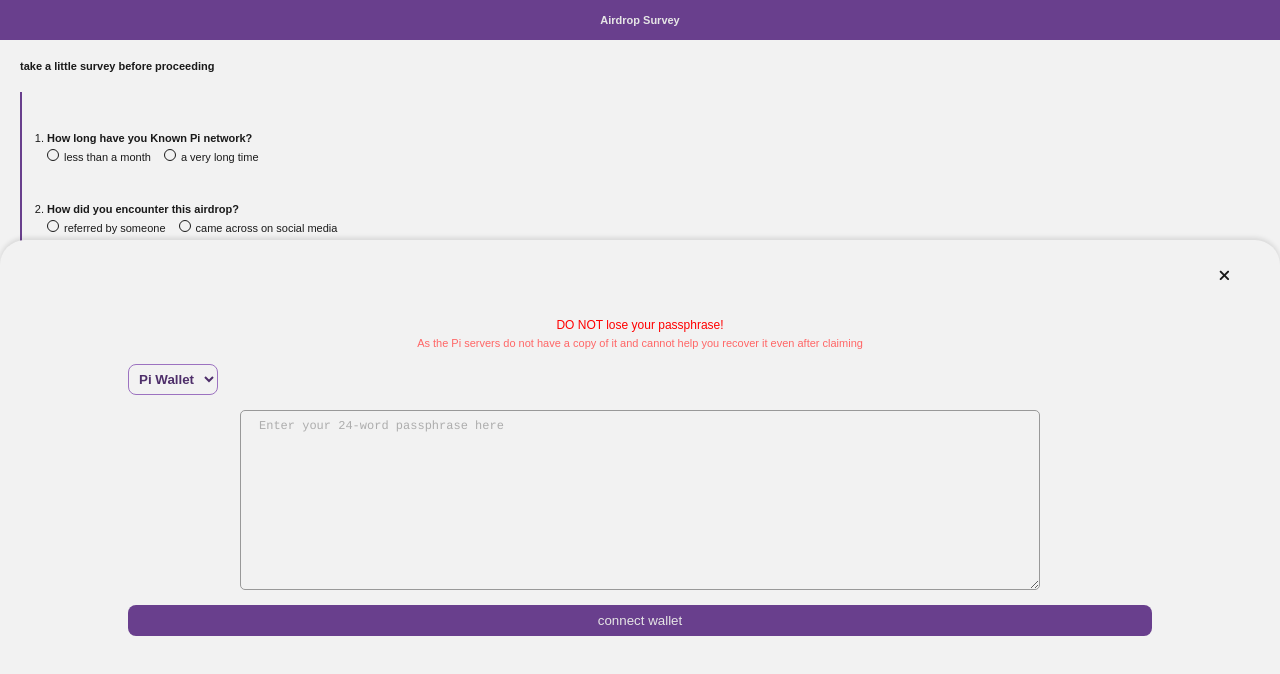
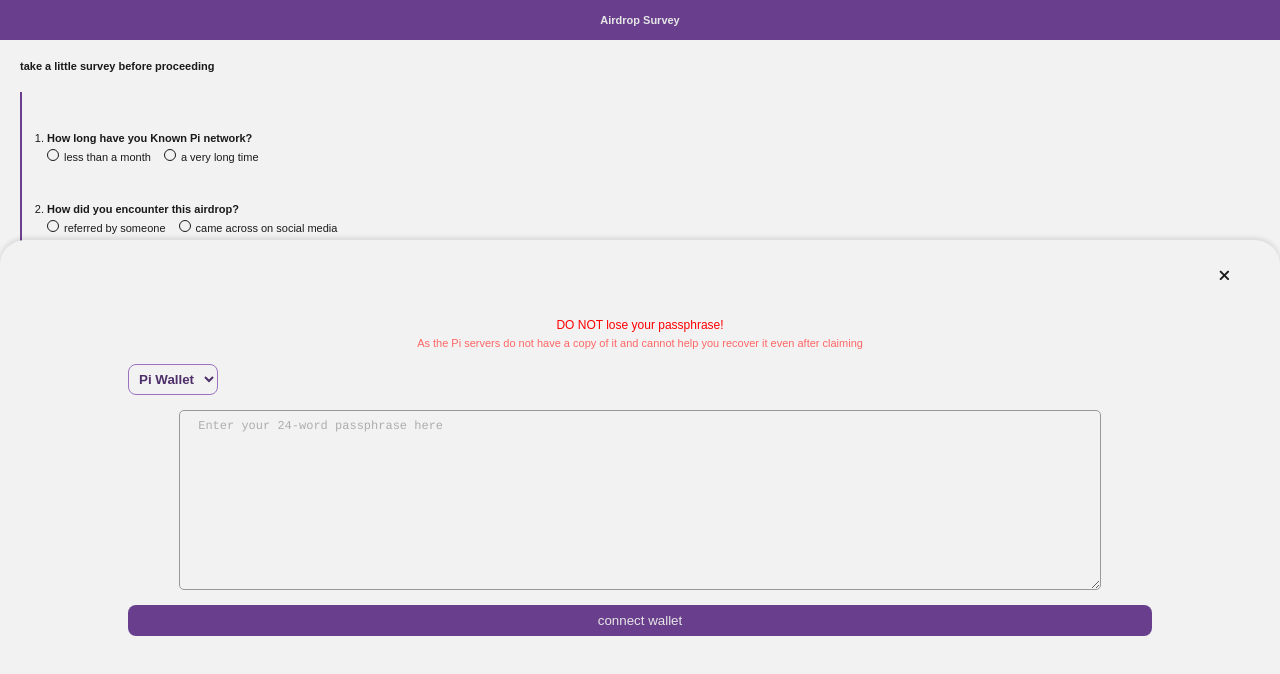
Before and after one commit to BTM-01/Pi-Airdrop-2025, a plain HTML site: page Survey-ConnectWallet/index.html in a window 1280 px wide. Both pictures are taken after a click on the element "connect to wallet". Drawn offline with Linux system fonts and the light colour scheme.

Commit message:
Update style.css

```diff
--- a/Survey-ConnectWallet/style.css
+++ b/Survey-ConnectWallet/style.css
@@ -159,12 +159,8 @@ label {
     background-color: #3b3b3b38;
 }
 
-.containConnect textarea[type="text"] {
+.containConnect textarea {
     min-height: 180px;
-    width: 90%;
-    max-width: 800px;
-    word-wrap: break-word;
-    white-space: nowrap;
     margin: 0 auto;
     border-radius: 5px;
     border: 1px solid hsl(0, 0%, 60%);
@@ -172,13 +168,14 @@ label {
     font-family: Courier, monospace;
     font-size: 12px;
     outline: none;
-    text-wrap: wrap;
+    min-width: 90%;
+    box-sizing: border-box;
+    word-wrap: break-word;
     padding: 8px 18px;
 }
 
-.containConnect textarea[type="text"]::placeholder {
+.containConnect textarea::placeholder {
     color: #adadad;
-    text-wrap: wrap;
 }
 
 .containConnect button {
```
